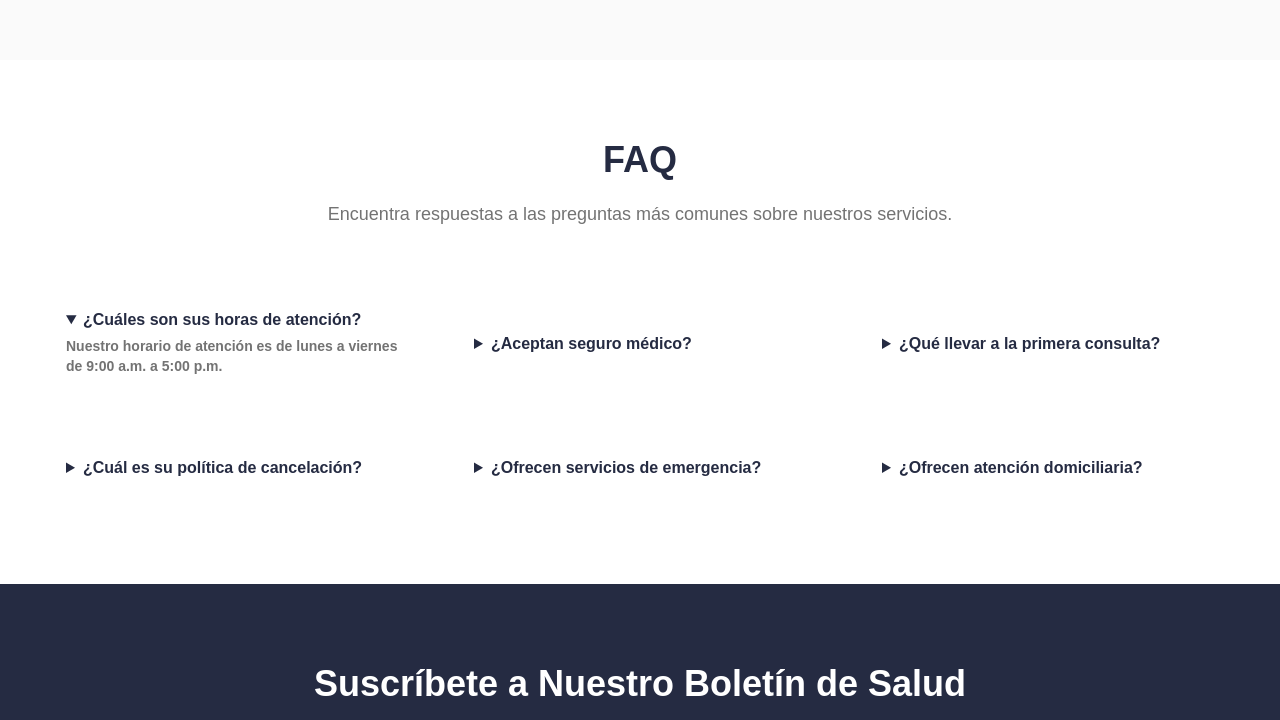
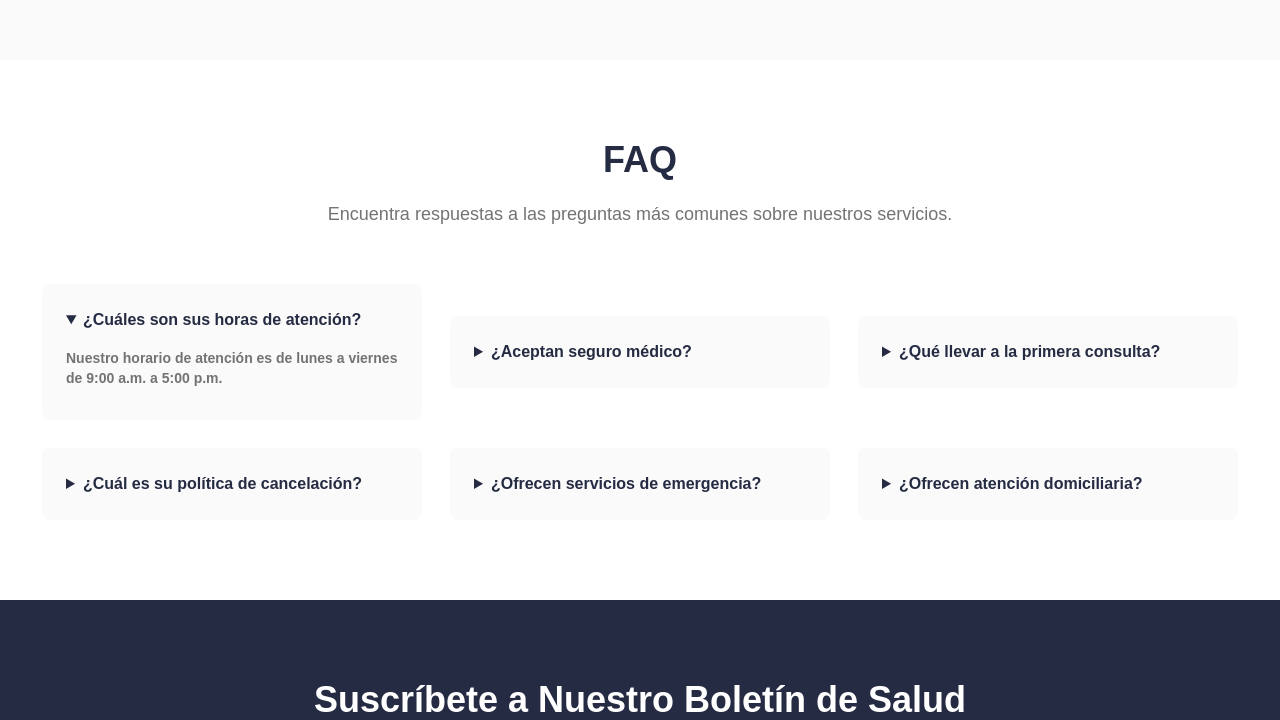
Before and after one commit to 7R0N1X/physionic, an Astro site: page / in a window 1280 px wide. Both pictures are taken after a click on the element "¿Cuáles son sus horas de atención?". Shown: the part 2037-2757 px from the top of the page. Built offline with nearby package versions, Linux system fonts and the light colour scheme; Astro itself is replaced by a stand-in of ours; what @midudev/tailwind-animations would draw is missing.

Commit message:
se cambia background de los acordiones

```diff
--- a/src/components/FaqAccordion.astro
+++ b/src/components/FaqAccordion.astro
@@ -4,9 +4,9 @@ import { FAQ } from "../js/faq";
 
 {
   FAQ.map(({ question, answer }) => (
-    <details class="w-full sm:min-w-[333px] sm:max-w-[380px] p-6 bg-white rounded-lg cursor-pointer">
+    <details class="w-full sm:min-w-[333px] sm:max-w-[380px] p-6 bg-[#FAFAFA] rounded-lg cursor-pointer">
       <summary class="text-base text-[#252B42] font-bold">{question}</summary>
-      <p class="text-sm text-[#737373] font-semibold my-1">{answer}</p>
+      <p class="text-sm text-[#737373] font-semibold mt-2 py-2">{answer}</p>
     </details>
   ))
 }
```
